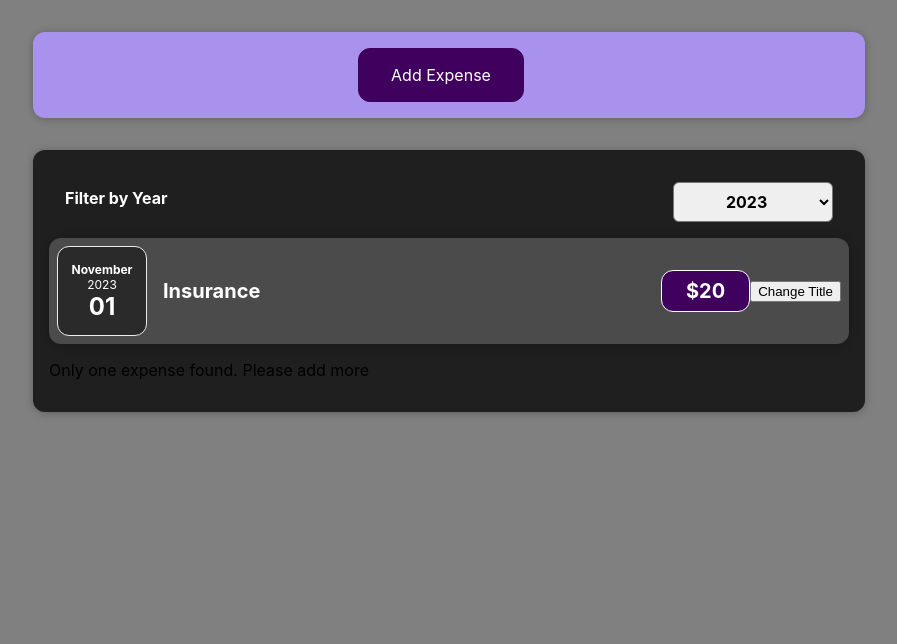
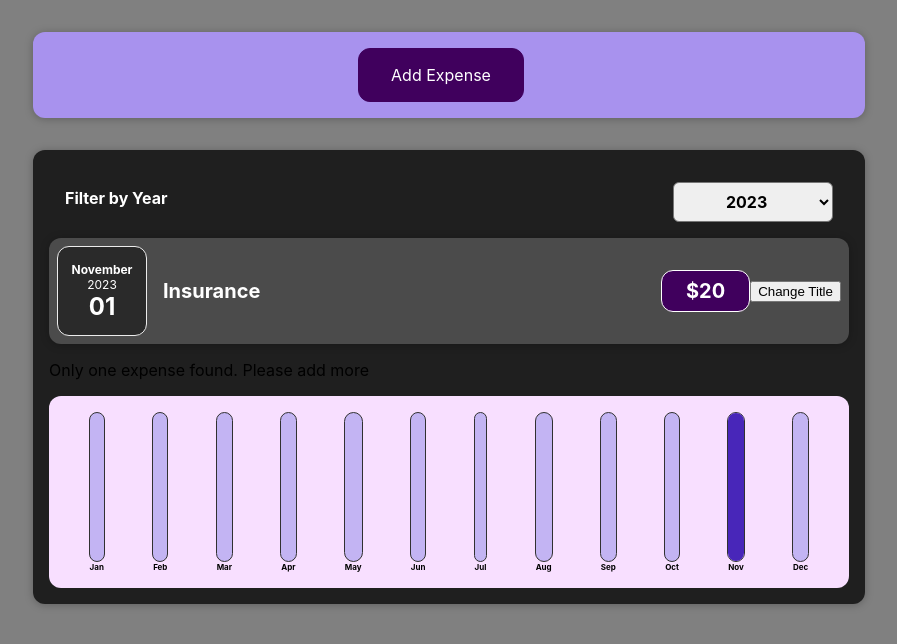
Before and after one commit to aimgodheretest/Sharpener-React-Learning-Module, a React (Vite) app: page / in a window 1280 px wide. Shown: the top 644 px of the page, without its empty margins (191-1088 px from the left). Built offline with nearby package versions, Linux system fonts and the light colour scheme.

Commit message:
add chart visualization for expenses with new components

```diff
--- /dev/null
+++ b/src/components/Chart/Chart.css
@@ -0,0 +1,9 @@
+.chart {
+    padding: 1rem;
+    border-radius: 12px;
+    background-color: #f8dfff;
+    text-align: center;
+    display: flex;
+    justify-content: space-around;
+    height: 10rem;
+}
--- /dev/null
+++ b/src/components/Chart/Chart.jsx
@@ -0,0 +1,41 @@
+import ChartBar from "./ChartBar";
+import "./Chart.css";
+function Chart(props) {
+  const expenseOnlyArray = props.chartExpenses.map((monthExpenseData) => {
+    return monthExpenseData.price;
+  });
+  const maxValue = Math.max(...expenseOnlyArray);
+  const chartData = [
+    { expenseMonth: "Jan", expenseValue: 0 },
+    { expenseMonth: "Feb", expenseValue: 0 },
+    { expenseMonth: "Mar", expenseValue: 0 },
+    { expenseMonth: "Apr", expenseValue: 0 },
+    { expenseMonth: "May", expenseValue: 0 },
+    { expenseMonth: "Jun", expenseValue: 0 },
+    { expenseMonth: "Jul", expenseValue: 0 },
+    { expenseMonth: "Aug", expenseValue: 0 },
+    { expenseMonth: "Sep", expenseValue: 0 },
+    { expenseMonth: "Oct", expenseValue: 0 },
+    { expenseMonth: "Nov", expenseValue: 0 },
+    { expenseMonth: "Dec", expenseValue: 0 },
+  ];
+  for (let expense of props.chartExpenses) {
+    chartData[expense.date.getMonth()].expenseValue += expense.price;
+  }
+  // console.log(chartData);
+  return (
+    <div className="chart">
+      {chartData.map((monthData) => {
+        return (
+          <ChartBar
+            key={monthData.expenseMonth}
+            label={monthData.expenseMonth}
+            value={monthData.expenseValue}
+            maxValue={maxValue}
+          />
+        );
+      })}
+    </div>
+  );
+}
+export default Chart;
--- /dev/null
+++ b/src/components/Chart/ChartBar.css
@@ -0,0 +1,30 @@
+.chart-bar {
+    height: 100%;
+    display: flex;
+    flex-direction: column;
+    align-items: center;
+}
+
+.chart-bar__inner {
+    height: 100%;
+    width: 100%;
+    border: 1px solid #313131;
+    border-radius: 12px;
+    background-color: #c3b4f3;
+    overflow: hidden;
+    display: flex;
+    flex-direction: column;
+    justify-content: flex-end;
+}
+
+.chart-bar__fill {
+    background-color: #4826b9;
+    width: 100%;
+    transition: all 0.3s ease-out;
+}
+
+.chart-bar__label {
+    font-weight: bold;
+    font-size: 0.5rem;
+    text-align: center;
+}
--- /dev/null
+++ b/src/components/Chart/ChartBar.jsx
@@ -0,0 +1,16 @@
+import "./ChartBar.css";
+function ChartBar(props) {
+  let fillHeight = "0%";
+  if (props.value > 0) {
+    fillHeight = Math.round((props.value / props.maxValue) * 100) + "%";
+  }
+  return (
+    <div className="chart-bar">
+      <div className="chart-bar__inner">
+        <div className="chart-bar__fill" style={{ height: fillHeight }}></div>
+      </div>
+      <div className="chart-bar__label">{props.label}</div>
+    </div>
+  );
+}
+export default ChartBar;
--- a/src/components/Expenses/Expenses.jsx
+++ b/src/components/Expenses/Expenses.jsx
@@ -3,6 +3,7 @@
 import ExpensesFilter from "./ExpensesFilter";
 import "./Expenses.css";
 import Card from "../UI/Card";
+import ExpensesChart from "./ExpensesChart";
 
 const Expenses = (props) => {
   const [filteredYear, setFilteredYear] = useState("2023");
@@ -38,6 +39,7 @@
       {filteredExpenses.length === 1 && (
         <p>Only one expense found. Please add more</p>
       )}
+      <ExpensesChart chartData={filteredExpenses} />
     </Card>
   );
 };
--- /dev/null
+++ b/src/components/Expenses/ExpensesChart.jsx
@@ -0,0 +1,12 @@
+import React from "react";
+import Chart from "../Chart/Chart";
+
+function ExpensesChart(props) {
+  return (
+    <div>
+      <Chart chartExpenses={props.chartData} />
+    </div>
+  );
+}
+
+export default ExpensesChart;
```
